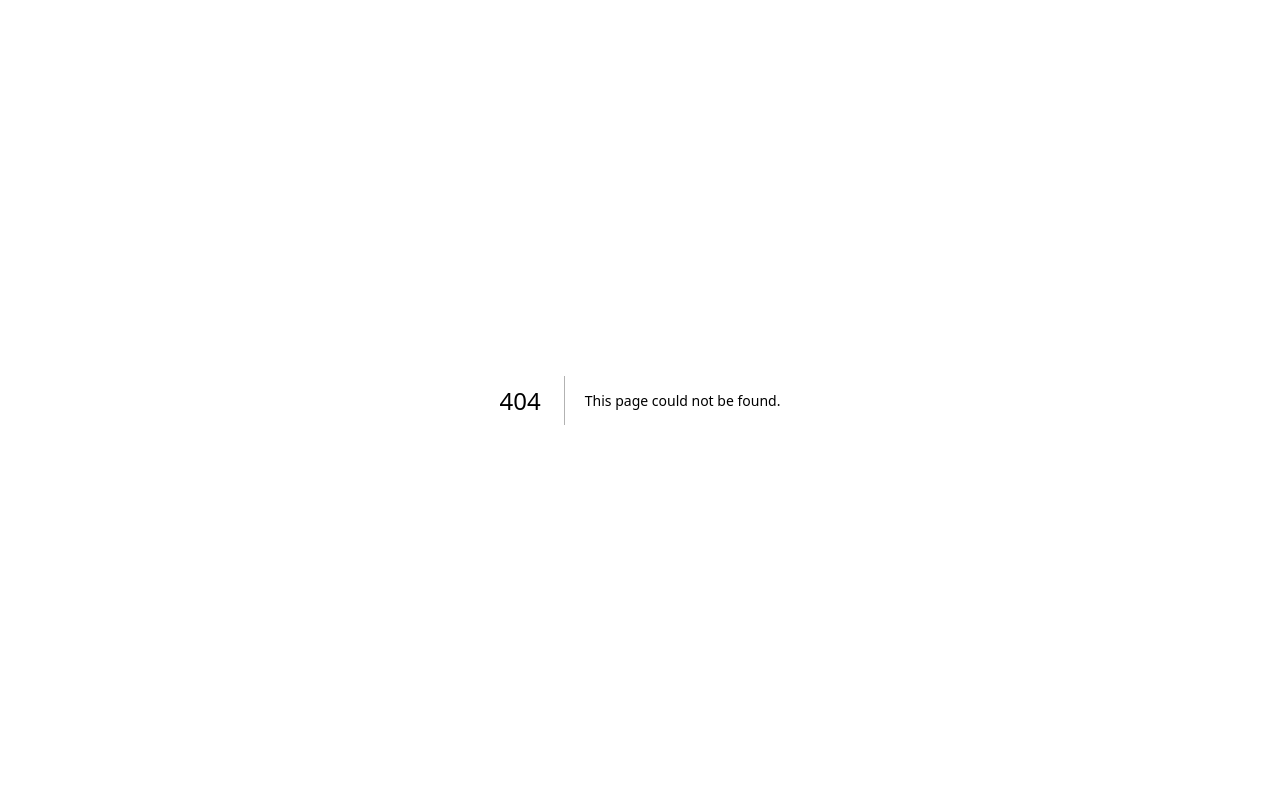
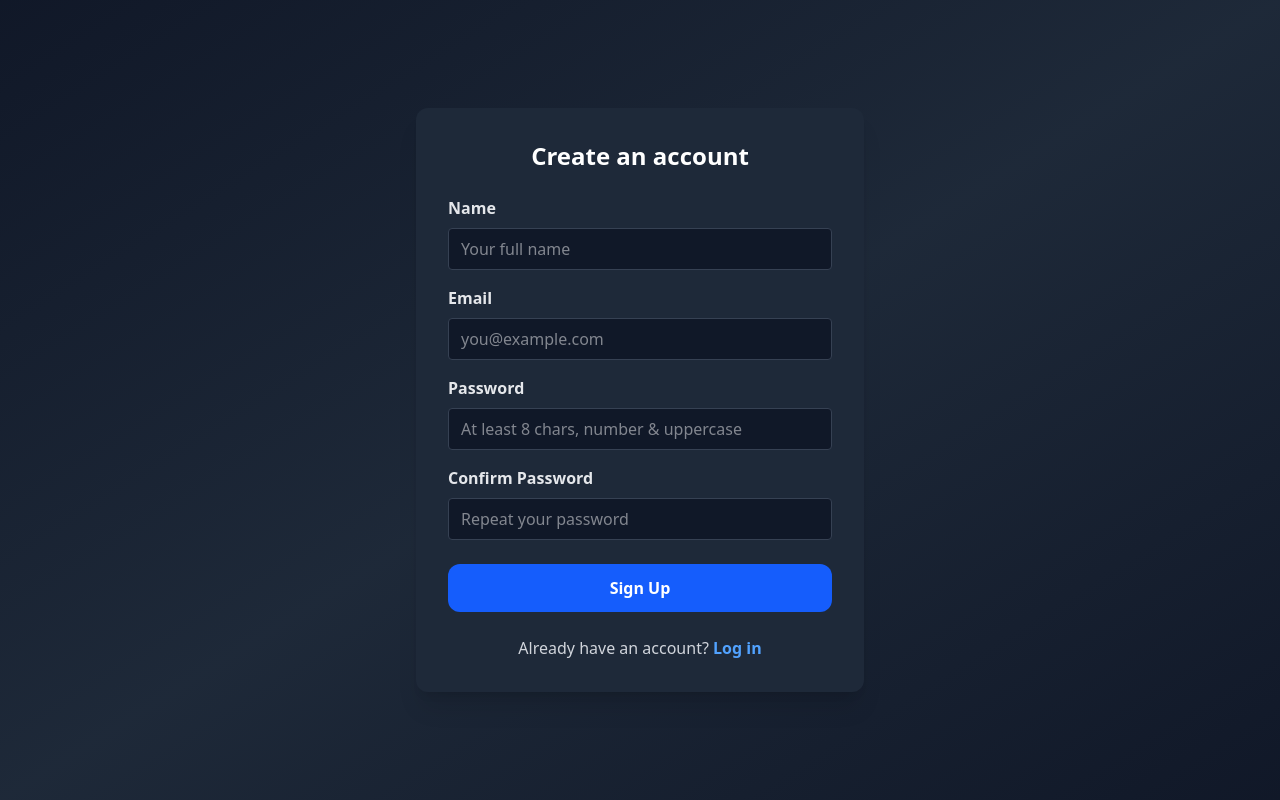
Before and after one commit to yats1304/Pdf_HighlightHub, a Next.js app in the folder frontend/: page /signup in a window 1280 px wide. Before the commit this address had no page. Built offline with nearby package versions, Linux system fonts and the light colour scheme.

Commit message:
login adn signup page added

```diff
--- /dev/null
+++ b/frontend/src/app/login/page.tsx
@@ -0,0 +1,105 @@
+"use client";
+
+import React, { useState } from "react";
+import { useRouter } from "next/navigation";
+import Link from "next/link";
+
+const LoginPage = () => {
+  const router = useRouter();
+  const [email, setEmail] = useState("");
+  const [password, setPassword] = useState("");
+  const [error, setError] = useState("");
+  const [loading, setLoading] = useState(false);
+
+  const handleLogin = async (e: React.FormEvent) => {
+    e.preventDefault();
+    setError("");
+    setLoading(true);
+
+    try {
+      const res = await fetch("http://localhost:5000/api/auth/login", {
+        method: "POST",
+        headers: { "Content-Type": "application/json" },
+        body: JSON.stringify({ email, password }),
+      });
+
+      if (!res.ok) {
+        const data = await res.json();
+        setError(data.message || "Login failed");
+        setLoading(false);
+        return;
+      }
+
+      const data = await res.json();
+      localStorage.setItem("token", data.token); // if JWT token returned
+      setLoading(false);
+      router.push("/dashboard"); // redirect after login
+    } catch (err) {
+      setError("Network error");
+      setLoading(false);
+    }
+  };
+
+  return (
+    <>
+      <div className="relative min-h-screen flex flex-col items-center justify-center px-6 sm:px-12 py-12 bg-gradient-to-br from-gray-900 via-gray-800 to-gray-900 overflow-hidden">
+        {/* Particle background for visual consistency */}
+        <form
+          onSubmit={handleLogin}
+          className="relative z-10 max-w-md w-full mx-auto bg-gray-800 bg-opacity-80 p-8 rounded-xl shadow-xl"
+        >
+          <h2 className="text-2xl font-extrabold text-white mb-6 text-center">
+            Login to your account
+          </h2>
+          {error && (
+            <div className="mb-4 p-2 bg-red-500 bg-opacity-40 text-red-100 rounded font-semibold text-center">
+              {error}
+            </div>
+          )}
+
+          <label className="block mb-2 font-semibold text-gray-200">
+            Email
+          </label>
+          <input
+            type="email"
+            required
+            value={email}
+            onChange={(e) => setEmail(e.target.value)}
+            className="w-full border border-gray-700 rounded px-3 py-2 mb-4 focus:outline-none bg-gray-900 text-gray-100"
+          />
+
+          <label className="block mb-2 font-semibold text-gray-200">
+            Password
+          </label>
+          <input
+            type="password"
+            required
+            value={password}
+            onChange={(e) => setPassword(e.target.value)}
+            className="w-full border border-gray-700 rounded px-3 py-2 mb-6 focus:outline-none bg-gray-900 text-gray-100"
+          />
+
+          <button
+            type="submit"
+            disabled={loading}
+            className="w-full bg-blue-600 text-white py-3 rounded-xl hover:bg-blue-700 transition disabled:opacity-50 font-semibold"
+          >
+            {loading ? "Logging in..." : "Login"}
+          </button>
+
+          <p className="mt-6 text-center text-gray-300">
+            Don’t have an account?{" "}
+            <Link
+              href="/signup"
+              className="text-blue-400 hover:underline font-semibold"
+            >
+              Create it
+            </Link>
+          </p>
+        </form>
+      </div>
+    </>
+  );
+};
+
+export default LoginPage;
--- a/frontend/src/app/page.tsx
+++ b/frontend/src/app/page.tsx
@@ -1,6 +1,7 @@
 "use client";
 
 import React from "react";
+import Link from "next/link";
 import BookParticles from "./components/BookParticles";
 
 const LandingPage = () => {
@@ -20,9 +21,11 @@ const LandingPage = () => {
           seamlessly.
         </p>
 
-        <button className="w-full sm:w-auto inline-block px-12 py-4 bg-blue-600 hover:bg-blue-700 active:bg-blue-800 rounded-xl text-white font-semibold text-lg shadow-lg hover:shadow-xl transition transform hover:scale-105 duration-300 ease-in-out focus:outline-none focus:ring-4 focus:ring-blue-500/50">
-          Get Started
-        </button>
+        <Link href="/login" passHref legacyBehavior>
+          <a className="w-full sm:w-auto inline-block px-12 py-4 bg-blue-600 hover:bg-blue-700 active:bg-blue-800 rounded-xl text-white font-semibold text-lg shadow-lg hover:shadow-xl transition transform hover:scale-105 duration-300 ease-in-out focus:outline-none focus:ring-4 focus:ring-blue-500/50">
+            Get Started
+          </a>
+        </Link>
       </div>
     </div>
   );
--- /dev/null
+++ b/frontend/src/app/signup/page.tsx
@@ -0,0 +1,158 @@
+"use client";
+
+import React, { useState, useEffect } from "react";
+import { useRouter } from "next/navigation";
+import Link from "next/link";
+
+const SignupPage = () => {
+  const router = useRouter();
+
+  const [email, setEmail] = useState("");
+  const [name, setName] = useState("");
+  const [password, setPassword] = useState("");
+  const [confirmPassword, setConfirmPassword] = useState("");
+  const [error, setError] = useState("");
+  const [loading, setLoading] = useState(false);
+
+  // Validation helper functions
+  const isValidEmail = (email: string) =>
+    /^[^\s@]+@[^\s@]+\.[^\s@]+$/.test(email);
+
+  const isStrongPassword = (pwd: string) =>
+    pwd.length >= 8 && /[A-Z]/.test(pwd) && /[0-9]/.test(pwd);
+
+  const handleSignup = async (e: React.FormEvent) => {
+    e.preventDefault();
+    setError("");
+
+    // Client-side validations
+    if (!name.trim()) {
+      setError("Name is required.");
+      return;
+    }
+
+    if (!isValidEmail(email)) {
+      setError("Please enter a valid email address.");
+      return;
+    }
+
+    if (!isStrongPassword(password)) {
+      setError(
+        "Password must be at least 8 characters long, contain a number and an uppercase letter."
+      );
+      return;
+    }
+
+    if (password !== confirmPassword) {
+      setError("Passwords do not match.");
+      return;
+    }
+
+    setLoading(true);
+
+    try {
+      const res = await fetch("http://localhost:5000/api/auth/signup", {
+        method: "POST",
+        headers: { "Content-Type": "application/json" },
+        body: JSON.stringify({ email, name, password }),
+      });
+
+      if (!res.ok) {
+        const data = await res.json();
+        setError(data.message || "Signup failed");
+        setLoading(false);
+        return;
+      }
+
+      setLoading(false);
+      router.push("/login");
+    } catch (err) {
+      setError("Network error");
+      setLoading(false);
+    }
+  };
+
+  return (
+    <div className="relative min-h-screen flex flex-col items-center justify-center px-6 sm:px-12 py-12 bg-gradient-to-br from-gray-900 via-gray-800 to-gray-900 overflow-hidden">
+      <form
+        onSubmit={handleSignup}
+        className="relative z-10 max-w-md w-full bg-gray-800 bg-opacity-80 p-8 rounded-xl shadow-xl"
+        noValidate
+      >
+        <h2 className="text-2xl font-extrabold text-white mb-6 text-center">
+          Create an account
+        </h2>
+
+        {error && (
+          <div className="mb-4 p-2 bg-red-500 bg-opacity-40 text-red-100 rounded font-semibold text-center">
+            {error}
+          </div>
+        )}
+
+        <label className="block mb-2 font-semibold text-gray-200">Name</label>
+        <input
+          type="text"
+          required
+          value={name}
+          onChange={(e) => setName(e.target.value)}
+          className="w-full border border-gray-700 rounded px-3 py-2 mb-4 bg-gray-900 text-gray-100 focus:outline-none focus:ring-2 focus:ring-blue-400"
+          placeholder="Your full name"
+        />
+
+        <label className="block mb-2 font-semibold text-gray-200">Email</label>
+        <input
+          type="email"
+          required
+          value={email}
+          onChange={(e) => setEmail(e.target.value)}
+          className="w-full border border-gray-700 rounded px-3 py-2 mb-4 bg-gray-900 text-gray-100 focus:outline-none focus:ring-2 focus:ring-blue-400"
+          placeholder="you@example.com"
+        />
+
+        <label className="block mb-2 font-semibold text-gray-200">
+          Password
+        </label>
+        <input
+          type="password"
+          required
+          value={password}
+          onChange={(e) => setPassword(e.target.value)}
+          className="w-full border border-gray-700 rounded px-3 py-2 mb-4 bg-gray-900 text-gray-100 focus:outline-none focus:ring-2 focus:ring-blue-400"
+          placeholder="At least 8 chars, number & uppercase"
+        />
+
+        <label className="block mb-2 font-semibold text-gray-200">
+          Confirm Password
+        </label>
+        <input
+          type="password"
+          required
+          value={confirmPassword}
+          onChange={(e) => setConfirmPassword(e.target.value)}
+          className="w-full border border-gray-700 rounded px-3 py-2 mb-6 bg-gray-900 text-gray-100 focus:outline-none focus:ring-2 focus:ring-blue-400"
+          placeholder="Repeat your password"
+        />
+
+        <button
+          type="submit"
+          disabled={loading}
+          className="w-full bg-blue-600 text-white py-3 rounded-xl hover:bg-blue-700 transition disabled:opacity-50 font-semibold"
+        >
+          {loading ? "Creating Account..." : "Sign Up"}
+        </button>
+
+        <p className="mt-6 text-center text-gray-300">
+          Already have an account?{" "}
+          <Link
+            href="/login"
+            className="text-blue-400 hover:underline font-semibold"
+          >
+            Log in
+          </Link>
+        </p>
+      </form>
+    </div>
+  );
+};
+
+export default SignupPage;
```
